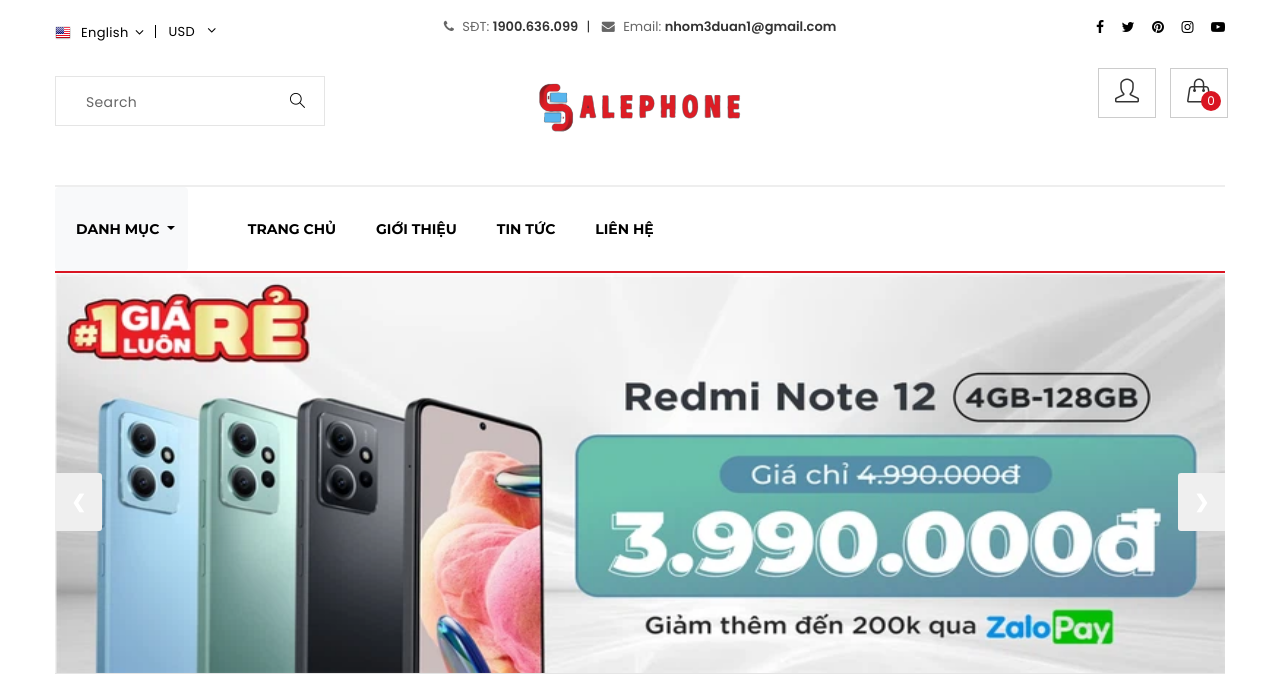
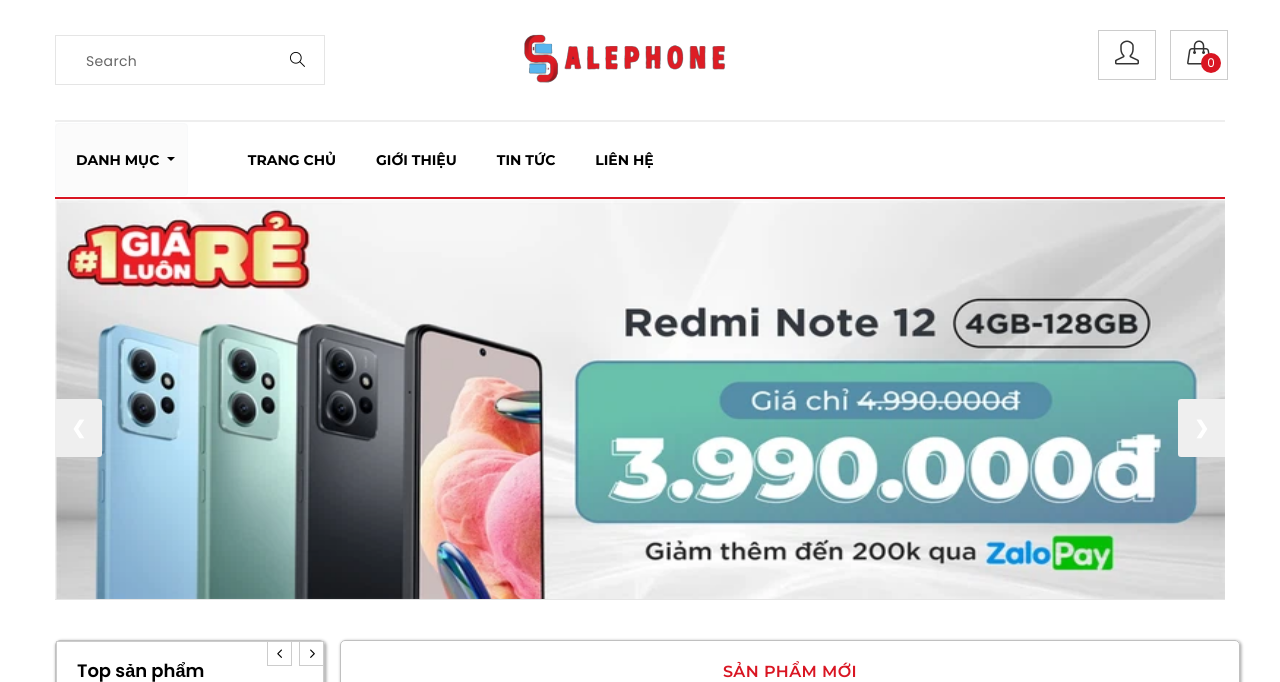
Before and after one commit to thanhdv161/Du_an_1, a PHP site: page /duan1/ in a window 1280 px wide. Shown: the top 682 px of the page. Run offline with PHP 8.4, Linux system fonts and the light colour scheme; data comes from the database, SQL or seed files in the repository; data that the repository does not hold is empty; some web fonts are replaced.

Commit message:
refactor: update-header-footer

```diff
--- a/css/style2.css
+++ b/css/style2.css
@@ -1,3 +1,31 @@
+/*=========css_header=========*/
+.header_top_area{
+    height: 120px;
+    line-height: 90px;
+}
+.top_header_left{
+    height: 120px;
+    padding: 5px 0px;
+}
+#navbarSupportedContent{
+    height: 75px;
+}
+#dropdownMenu2{
+    background-color: rgb(251, 251, 251);
+    height: 73px;
+    line-height: 60px;
+}
+/*=========end_css_header=========*/
+/*=========css_footer=========*/
+.top_header_middle{
+
+}
+.footer_copyright{
+    border-top: none;
+    text-align: center;
+    height: 80px;
+}
+/*=========end_css_footer=========*/
 /*=========css_home=========*/
 .top_header_middle>img{
     width: 210px;
--- a/view/home.php
+++ b/view/home.php
@@ -20,10 +20,10 @@
                         <div class="col-lg-3">
                              <!--================top sản phẩm =================-->
                             <div class="f_product_left">
-                                <div class="s_m_title">
-                                    <h2>Top sản phẩm</h2>
-                                </div>
                                 <div class="f_product_inner">
+                                    <div class="s_m_title">
+                                        <h2>Top sản phẩm</h2>
+                                    </div>
                                     <div class="media">
                                         <div class="d-flex">
                                             <img src="../img/product/xiaomi_note12_128gb.png" alt="">
--- a/view/modelview/footer.php
+++ b/view/modelview/footer.php
@@ -74,10 +74,15 @@
                     </div>
                 </div>
                 <div class="footer_copyright">
-                    <h5>© <script>document.write(new Date().getFullYear());</script> <!-- Link back to Colorlib can't be removed. Template is licensed under CC BY 3.0. -->
+                    <div class="col-lg-6">
+                        <div class="top_header_middle">
+                            <a href="#"><i class="fa fa-phone"></i> SĐT: <span>1900.636.099</span></a>
+                            <a href="#"><i class="fa fa-envelope"></i> Email: <span>nhom3duan1@gmail.com</span></a>
+                        </div>
+                    </div>
+                    <!-- <h5>© <script>document.write(new Date().getFullYear());</script>
 Copyright &copy;<script>document.write(new Date().getFullYear());</script> All rights reserved | This template is made with <i class="fa fa-heart-o" aria-hidden="true"></i> by <a href="https://colorlib.com" target="_blank">Colorlib</a>
-<!-- Link back to Colorlib can't be removed. Template is licensed under CC BY 3.0. -->
-</h5>
+</h5> -->
                 </div>
             </div>
         </footer>
--- a/view/modelview/header.php
+++ b/view/modelview/header.php
@@ -31,6 +31,37 @@
         <link href="../css/style2.css" rel="stylesheet">
         <link href="../css/responsive.css" rel="stylesheet">
         <script src="../js/slide.js"></script>
+        <style>
+            /*=========css_header=========*/
+            .header_top_area{
+                height: 120px;
+                line-height: 90px;
+            }
+            .top_header_left{
+                height: 120px;
+                padding: 5px 0px;
+            }
+            #navbarSupportedContent{
+                height: 75px;
+            }
+            #dropdownMenu2{
+                background-color: rgb(251, 251, 251);
+                height: 73px;
+                line-height: 60px;
+            }
+            /*=========end_css_header=========*/
+            /*=========css_footer=========*/
+            .top_header_middle{
+                width: 540px;
+            }
+            .footer_copyright{
+                border-top: none;
+                text-align: center;
+                height: 50px;
+                padding: 0px 300px;
+            }
+            /*=========end_css_footer=========*/
+        </style>
 
         <!-- HTML5 shim and Respond.js for IE8 support of HTML5 elements and media queries -->
         <!-- WARNING: Respond.js doesn't work if you view the page via file:// -->
@@ -47,19 +78,6 @@
                 <div class="row">
                     <div class="col-lg-3">
                         <div class="top_header_left">
-                            <div class="selector">
-                                <select class="language_drop" name="countries" id="countries" style="width:300px;">
-                                  <option value='yt' data-image="../img/icon/flag-1.png" data-imagecss="flag yt" data-title="English">English</option>
-                                  <option value='yu' data-image="../img/icon/flag-1.png" data-imagecss="flag yu" data-title="Bangladesh">Bangla</option>
-                                  <option value='yt' data-image="../img/icon/flag-1.png" data-imagecss="flag yt" data-title="English">English</option>
-                                  <option value='yu' data-image="../img/icon/flag-1.png" data-imagecss="flag yu" data-title="Bangladesh">Bangla</option>
-                                </select>
-                            </div>
-                            <select class="selectpicker usd_select">
-                                <option>USD</option>
-                                <option>$</option>
-                                <option>$</option>
-                            </select>
                             <div class="input-group">
                                 <input type="text" class="form-control" placeholder="Search" aria-label="Search">
                                 <span class="input-group-btn">
@@ -70,20 +88,11 @@
                     </div>
                     <div class="col-lg-6">
                         <div class="top_header_middle">
-                            <a href="#"><i class="fa fa-phone"></i> SĐT: <span>1900.636.099</span></a>
-                            <a href="#"><i class="fa fa-envelope"></i> Email: <span>nhom3duan1@gmail.com</span></a>
                             <img src="../img/image-removebg-preview (1).png" alt="">
                         </div>
                     </div>
                     <div class="col-lg-3">
                         <div class="top_right_header">
-                            <ul class="header_social">
-                                <li><a href="#"><i class="fa fa-facebook"></i></a></li>
-                                <li><a href="#"><i class="fa fa-twitter"></i></a></li>
-                                <li><a href="#"><i class="fa fa-pinterest"></i></a></li>
-                                <li><a href="#"><i class="fa fa-instagram"></i></a></li>
-                                <li><a href="#"><i class="fa fa-youtube-play"></i></a></li>
-                            </ul>
                             <ul class="top_right">
                                 <?php
                                 if (empty($_SESSION['user'])) {
```
Lines whose indentation alone changed are shown as unchanged.
